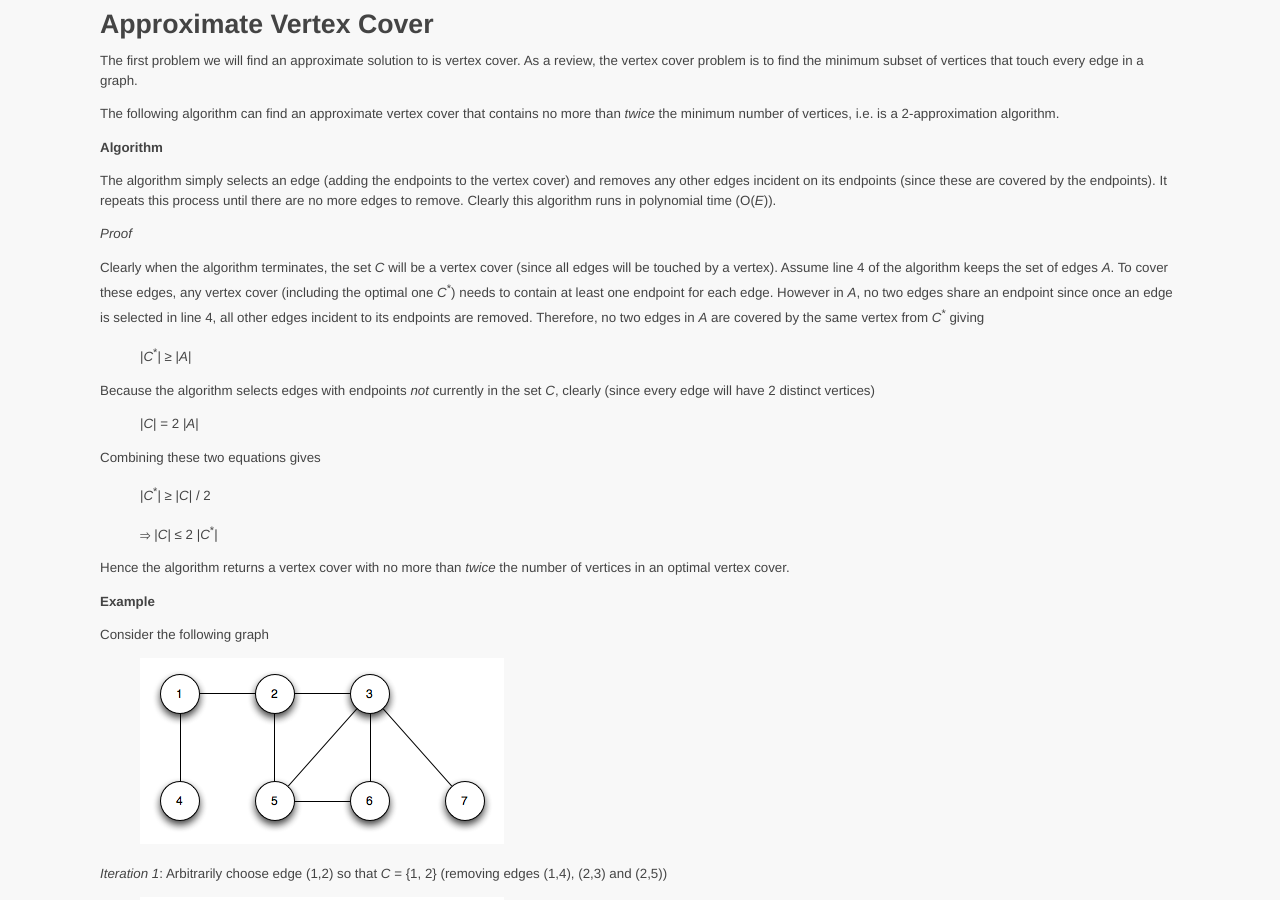
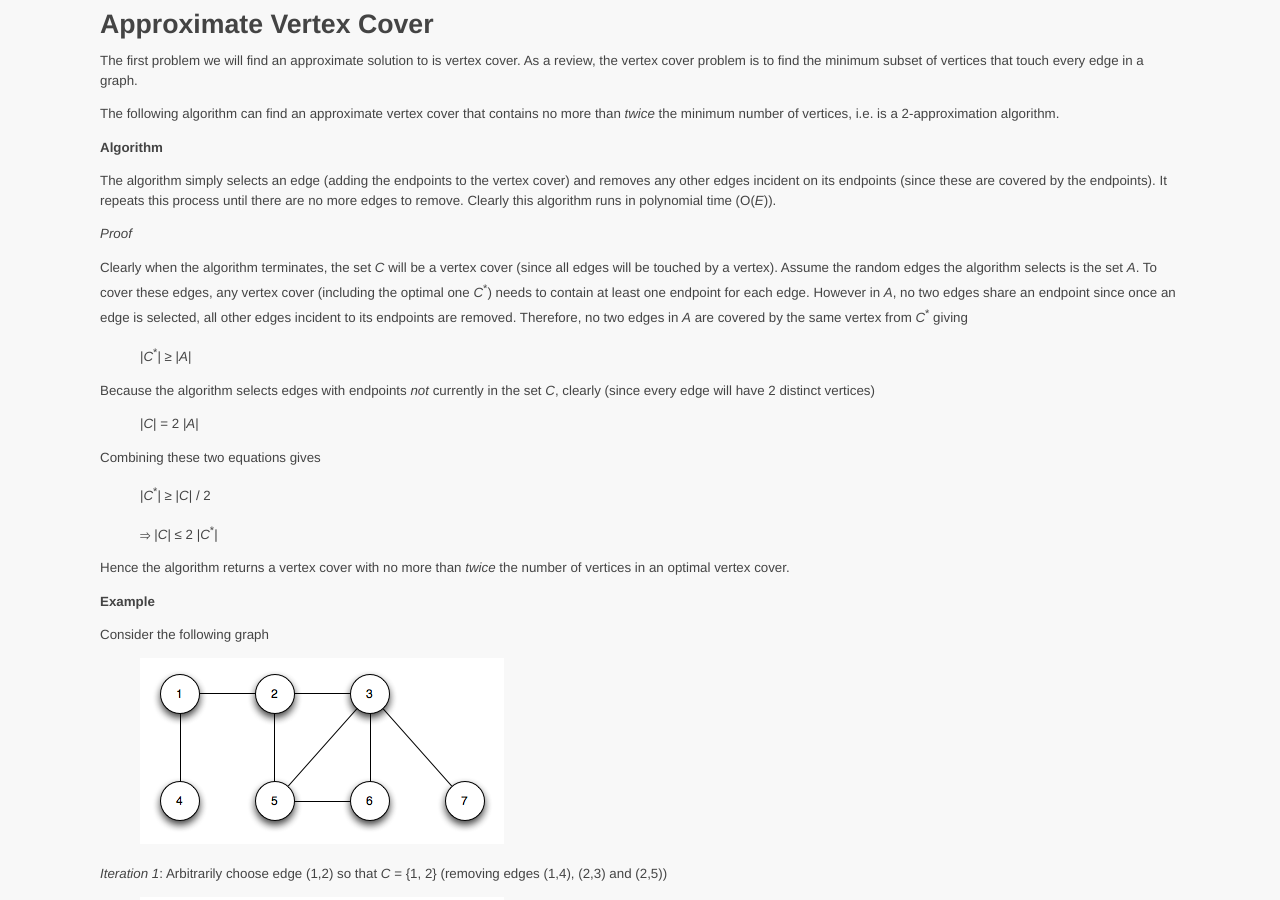
Before and after one commit to ycpcs/cs360-spring2019, a Jekyll site: the page built from lectures/lecture29.md, in a window 1280 px wide and 900 px high, scrolled down 356 px. Built offline with Jekyll 4.4.1, drawn with Linux system fonts in a browser that asks for light colours.

Commit message:
fix approximation algorithm lecture
fix approximation algorithm lecture

```diff
--- a/lectures/lecture29.md
+++ b/lectures/lecture29.md
@@ -27,7 +27,7 @@ The algorithm simply selects an edge (adding the endpoints to the vertex cover)
 
 *Proof*
 
-Clearly when the algorithm terminates, the set *C* will be a vertex cover (since all edges will be touched by a vertex). Assume line 4 of the algorithm keeps the set of edges *A*. To cover these edges, any vertex cover (including the optimal one *C*<sup>\*</sup>) needs to contain at least one endpoint for each edge. However in *A*, no two edges share an endpoint since once an edge is selected in line 4, all other edges incident to its endpoints are removed. Therefore, no two edges in *A* are covered by the same vertex from *C*<sup>\*</sup> giving
+Clearly when the algorithm terminates, the set *C* will be a vertex cover (since all edges will be touched by a vertex). Assume the random edges the algorithm selects is the set *A*. To cover these edges, any vertex cover (including the optimal one *C*<sup>\*</sup>) needs to contain at least one endpoint for each edge. However in *A*, no two edges share an endpoint since once an edge is selected, all other edges incident to its endpoints are removed. Therefore, no two edges in *A* are covered by the same vertex from *C*<sup>\*</sup> giving
 
 > \|*C*<sup>\*</sup>\| ≥ \|*A*\|
 
```
Also changed, not shown: 2 other files.
